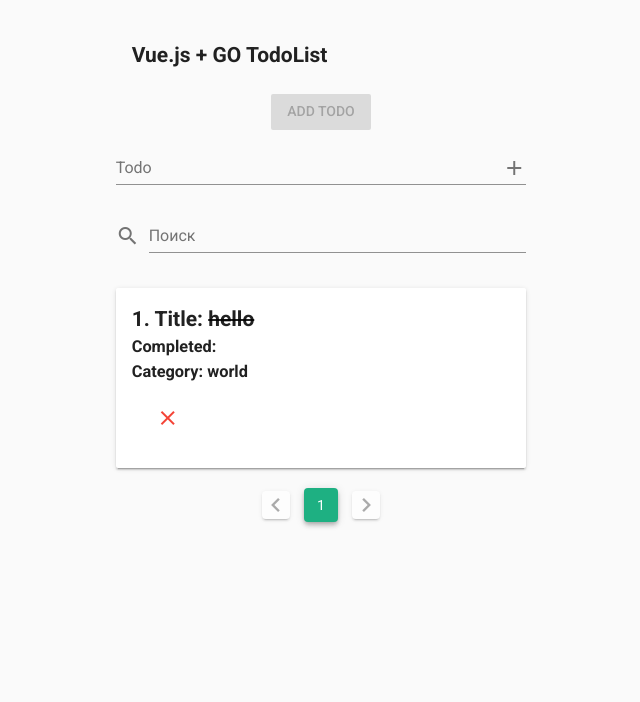
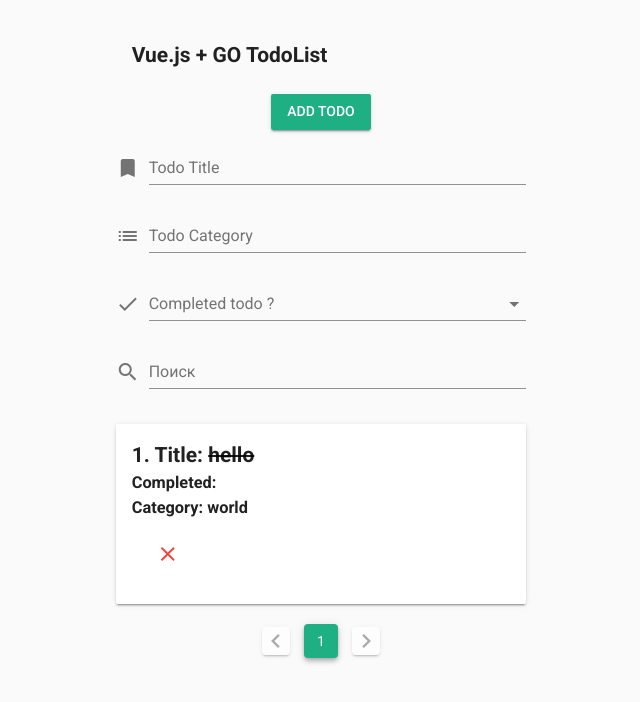
Before and after one commit to Sun1ive/vue-go-todo, a Vue app in the folder client/: page / in a window 1280 px wide. Shown: the top 702 px of the page, without its empty margins (319-959 px from the left). Built offline with nearby package versions, Linux system fonts and the light colour scheme; no server answers.

Commit message:
gettin better

```diff
--- a/client/src/App.vue
+++ b/client/src/App.vue
@@ -19,9 +19,20 @@
               type="submit"
             >Add Todo</v-btn>
             <v-text-field
-              v-model.lazy.trim="todo"
-              label="Todo"
-              append-icon="add"
+              v-model.lazy.trim="todo.title"
+              label="Todo Title"
+              prepend-icon="bookmark"
+            />
+            <v-text-field
+              v-model.lazy.trim="todo.category"
+              label="Todo Category"
+              prepend-icon="list"
+            />
+            <v-select
+              :items="['true', 'false']"
+              v-model="todo.isDone"
+              prepend-icon="done"
+              label="Completed todo ?"
             />
           </v-form>
         </v-flex>
@@ -50,7 +61,8 @@
           <v-flex xs10 sm6 lg4>
             <v-card>
               <v-card-text>
-                <h2>{{ i + 1 }}. Title: <s>{{ item.title }}</s></h2>
+                <h2 v-if="item.isdone === 'false'">{{ i + 1 }}. Title: {{ item.title }}</h2>
+                <h2 v-else>{{ i + 1 }}. Title: <s>{{ item.title }}</s></h2>
                 <h3><b>Completed:</b> {{ item.isdone }}</h3>
                 <h3><b>Category:</b> {{ item.category }}</h3>
                 <v-btn
@@ -87,7 +99,11 @@
 
 export default Vue.extend({
   data: () => ({
-    todo: '' as string,
+    todo: {
+      title: '',
+      category: '',
+      isDone: '',
+    } as Todos,
     todos: [{
       title: 'hello',
       category: 'world',
@@ -115,7 +131,11 @@
     async addTodo() {
       // api().post('/create', {});
       this.todos.push(this.todo);
-      this.todo = '';
+      this.todo = {
+        title: '',
+        category: '',
+        isDone: '',
+      };
     },
     async removeTodo(index: number) {
       this.todos.splice(index, 1);
```
